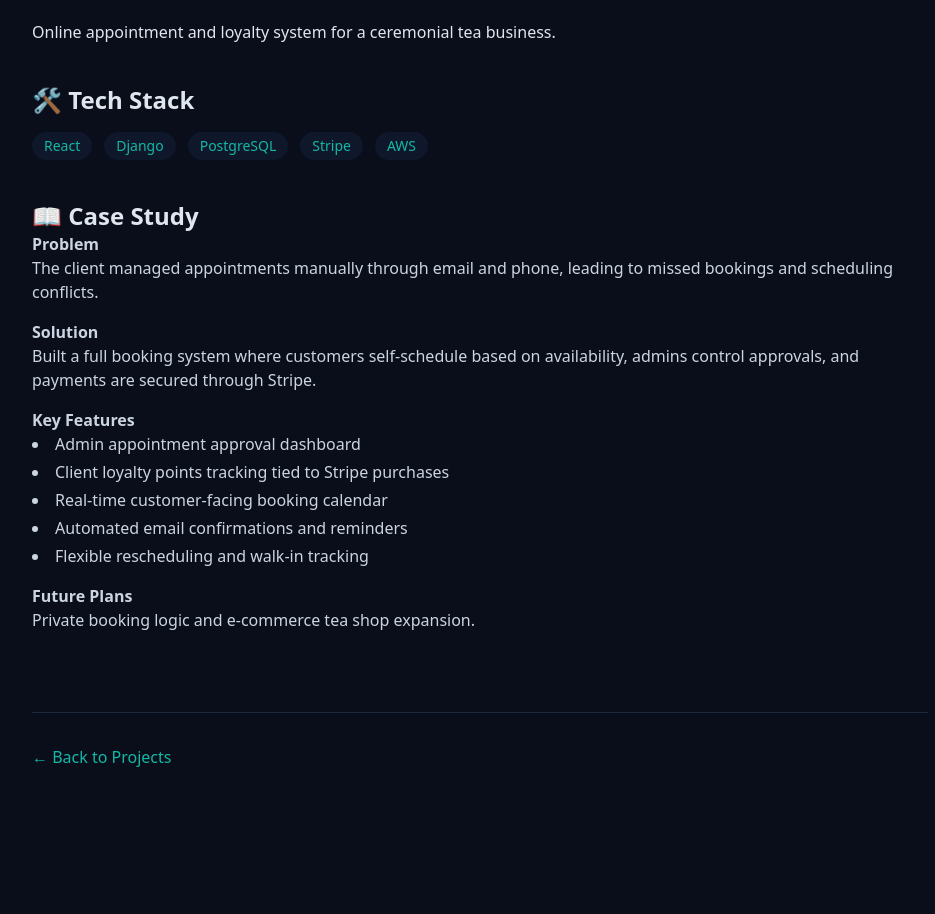
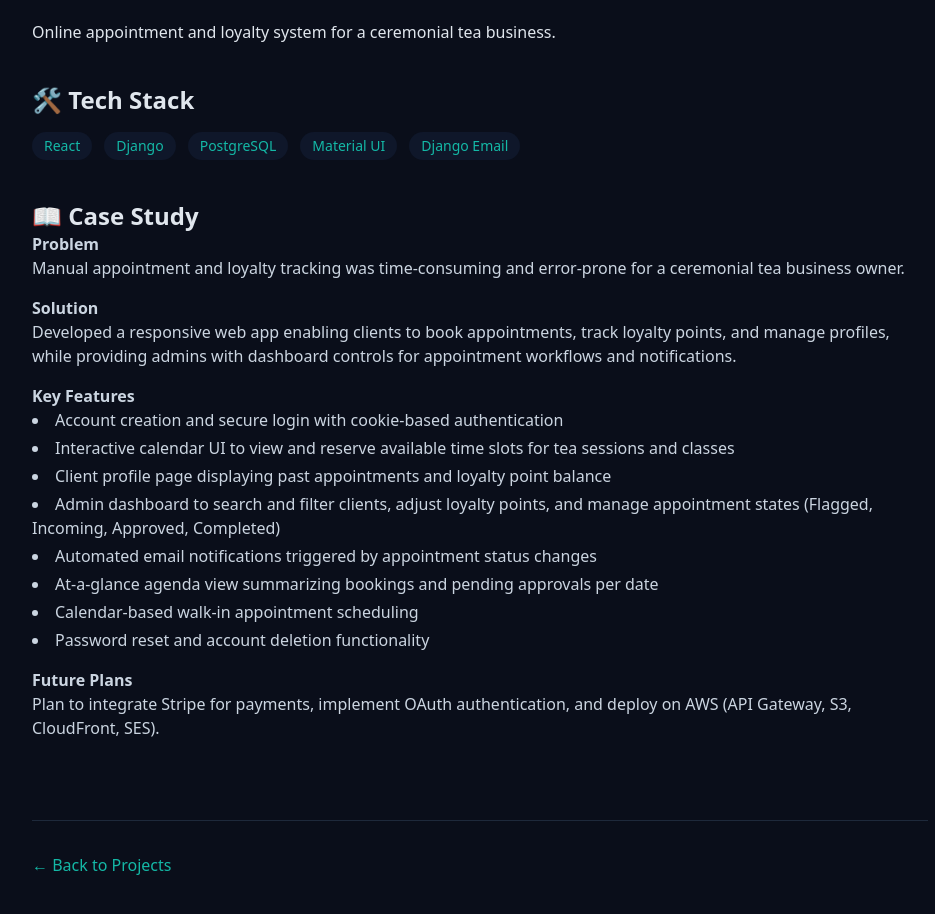
Before and after one commit to Cameron8325/port2, a React (Vite) app: page /work/artifex-scheduler in a window 1280 px wide. Shown: the part 800-1714 px from the top of the page, without its empty margins (160-1095 px from the left). Before the commit the page ends 1673 px from the top, so only its background shows below. Built offline with nearby package versions, Linux system fonts and the light colour scheme.

Commit message:
Updated Projects
I wanted to rewrite the Projects to be more ATS friendly and accurate.

```diff
--- a/src/data/projects.js
+++ b/src/data/projects.js
@@ -1,89 +1,107 @@
 import artifex1 from "../assets/artifex1.jpg";
 import imagine1 from "../assets/imagine1.jpg";
-import nelson from "../assets/nelson.png"
+import nelson from "../assets/nelson.png";
+// import ctaImage from "../assets/cta.png"; // TODO: replace with actual CTA graphic
 
 const projects = [
   {
     title: "Ceremonial Artifex Scheduler",
     slug: "artifex-scheduler",
-        type: "Client-Facing Application", // NEW
+    type: "Client-Facing Application",
     image: artifex1,
     description: "Online appointment and loyalty system for a ceremonial tea business.",
-        stack: ["React", "Django", "PostgreSQL", "Stripe", "AWS"],
-        link: "#", // TODO: replace when live
+    stack: ["React", "Django", "PostgreSQL", "Material UI", "Django Email"],
+    link: "#",
     code: "#",
-        status: "Live production app",
+    status: "In Development (Jun 2024 – Present)",
     details: {
-            problem: "The client managed appointments manually through email and phone, leading to missed bookings and scheduling conflicts.",
-            solution: "Built a full booking system where customers self-schedule based on availability, admins control approvals, and payments are secured through Stripe.",
+      problem: "Manual appointment and loyalty tracking was time-consuming and error-prone for a ceremonial tea business owner.",
+      solution: "Developed a responsive web app enabling clients to book appointments, track loyalty points, and manage profiles, while providing admins with dashboard controls for appointment workflows and notifications.",
       features: [
-                "Admin appointment approval dashboard",
-                "Client loyalty points tracking tied to Stripe purchases",
-                "Real-time customer-facing booking calendar",
-                "Automated email confirmations and reminders",
-                "Flexible rescheduling and walk-in tracking"
+        "Account creation and secure login with cookie-based authentication",
+        "Interactive calendar UI to view and reserve available time slots for tea sessions and classes",
+        "Client profile page displaying past appointments and loyalty point balance",
+        "Admin dashboard to search and filter clients, adjust loyalty points, and manage appointment states (Flagged, Incoming, Approved, Completed)",
+        "Automated email notifications triggered by appointment status changes",
+        "At-a-glance agenda view summarizing bookings and pending approvals per date",
+        "Calendar-based walk-in appointment scheduling",
+        "Password reset and account deletion functionality"
       ],
-            future: "Private booking logic and e-commerce tea shop expansion."
+      future: "Plan to integrate Stripe for payments, implement OAuth authentication, and deploy on AWS (API Gateway, S3, CloudFront, SES)."
     }
   },
   {
-        title: "The Imaginarium Internal Scheduler",
-        slug: "imaginarium-scheduler",
-        type: "Employee-Facing Internal Tool", // NEW
+    title: "Imaginarium Internal App Scheduler",
+    slug: "internal-app-scheduler",
+    type: "Employee-Facing Application",
     image: imagine1,
-        description: "Internal employee management and scheduling tool for a tattoo studio.",
-        stack: ["React", "Django", "PostgreSQL"],
+    description: "Centralized scheduling and billing system for a tattoo shop in Capon Bridge, WV.",
+    stack: ["React", "Django", "PostgreSQL", "Material UI"],
     link: "#",
     code: "#",
-        status: "Private business tool",
+    status: "In Development (Feb 2025 – Present)",
     details: {
-            problem: "Appointment scheduling was done via a single physical master sheet, creating risks of conflicts, loss, and operational slowdowns.",
-            solution: "Built a centralized digital scheduler where managers could assign clients, approve edits, and review employee-submitted notes.",
+      problem: "Appointment management via Facebook messages and handwritten notes led to lost bookings and inefficient reporting.",
+      solution: "Built a web application allowing admins and artists to create, edit, and approve appointments, with real-time notifications and auto-generated financial reports.",
       features: [
-                "Multi-employee client scheduling and history tracking",
-                "Employee appointment edit request system",
-                "Admin approval workflow for edits",
-                "Archiving of completed appointments for auditability",
-                "Planned revenue analytics and reporting dashboards"
+        "Admin and employee account management with role-based access",
+        "Appointment CRUD interface with employee assignment, price quotes, and notes",
+        "Employee-driven appointment requests routed to manager notifications for approval",
+        "Side-by-side comparison view highlighting field-level edits for appointment change requests",
+        "At-a-glance list and filter view of upcoming appointments by employee",
+        "Billing and Reports module to generate revenue summaries by employee or time range",
+        "CSV and PDF export options for financial reports (planned)",
+        "Email notifications for appointment confirmations and change approvals"
       ],
-            future: "Revenue reporting by employee and service type; email alerts for edits."
+      future: "Add image attachment feature for inspiration photos, client history viewing, and implement report download functionality."
     }
   },
   {
     title: "Brett Nelson Portfolio",
-        slug: "nelson-port",
+    slug: "brett-nelson-portfolio",
+    type: "Portfolio Website",
     image: nelson,
-        description:
-            "Freelance portfolio site for an insurance broker. Responsive layout, brand-focused, and conversion-ready.",
-        stack: ["React", "styled-components", "react-scroll"],
-        link: "https://platnelson.netlify.app/",
-        code: "https://github.com/Cameron8325/plat-nelson", // replace if public
-        status: "Freelance project (public)",
+    description: "Responsive portfolio site showcasing professional services for an insurance consultant.",
+    stack: ["React", "Styled-Components", "Parallax.js", "React Router"],
+    link: "#",
+    code: "#",
+    status: "Live (Nov 2024)",
+    details: {
+      problem: "Existing online presence lacked professional branding and interactive features.",
+      solution: "Designed and developed a single-page React application with styled components and parallax effects to highlight services and drive user engagement.",
+      features: [
+        "Custom parallax scrolling sections to enhance visual storytelling",
+        "Reusable styled-components for consistent theming and dark mode support",
+        "Call-to-action and contact form integration for lead generation",
+        "Responsive design optimized for desktop and mobile devices"
+      ],
+      future: "Replace placeholder CTAs with 'Your Project?' invitation to encourage new project inquiries."
+    }
   },
 {
-        title: "React Native ChatApp",
-        slug: "react-native-chatapp",
-        type: "Mobile Application", // NEW
-        image: "https://placehold.co/600x400?text=ChatApp",
-        description: "Mobile messaging app built with React Native, Expo, and Firebase backend services.",
-        stack: ["React Native", "Expo", "Firebase", "Gifted Chat"],
-        link: "#", // Could link to App Store/TestFlight later
-        code: "https://github.com/Cameron8325/ChatApp",
-        status: "Mobile project (demo available)",
+  title: "Your Project?",
+  slug: "your-project",
+  type: "Let’s Collaborate",
+  image: "https://placehold.co/600x400?text=Your+Project",
+  description: "Whether you’re starting from scratch or need help untangling a tricky problem, I help turn ideas into intuitive, scalable web applications — no jargon, just solutions.",
+  stack: ["JavaScript", "React", "Django", "Python", "Material UI", "AWS (Core Services)"],
+  link: "mailto:youremail@example.com", // Update this later
+  code: "#", // Can leave as-is or hide this field if not needed
+  status: "Open to Freelance, Collaboration, or Full-Time",
   details: {
-            problem: "Build a real-time mobile messaging app capable of offline support, media sharing, and cross-device compatibility, using modern mobile frameworks and serverless backend architecture.",
-            solution: "Developed a React Native chat app using Firebase Authentication for user login, Firestore for message storage, and Firebase Storage for image uploads. Integrated Gifted Chat for rich messaging UIs and native device support like photo gallery access and GPS location sharing.",
+    problem: "Need a clear plan and a technical partner to bring your vision to life? Feeling stuck on implementation or unsure where to start?",
+    solution: "I design software around people — not just code. Whether it's scheduling, automation, dashboards, or backend workflows, I specialize in building tools that simplify complexity and work reliably in the real world.",
     features: [
-                "Real-time message synchronization across devices",
-                "Offline access and message queuing until reconnected",
-                "Image upload support from device library",
-                "Location sharing through Google Maps view in chat",
-                "Firebase Authentication for user sessions",
-                "Secure Firestore database usage"
+      "Modern, maintainable full-stack architecture",
+      "Clear and collaborative planning from start to finish",
+      "Responsive and accessible UIs using Material UI",
+      "Backend automation and RESTful API design",
+      "Flexible deployment options (AWS, Netlify, Heroku) with GitHub version control and CI/CD practices"
     ],
-            future: "Deployment to TestFlight or Google Play Store, optional profile customization features, and push notification integration."
+    future: "Let’s talk about your project — no pressure, no hard pitch. If you have an idea or a challenge, I’d love to hear it and see how I can help."
   }
-    },
+}
+
 ];
 
 export default projects;
--- a/src/pages/About.jsx
+++ b/src/pages/About.jsx
@@ -35,7 +35,7 @@ export default function About() {
     "PostgreSQL",
     "REST APIs",
     "Stripe",
-    "AWS (S3, EC2)",
+    "AWS (Core Services)",
     "Git & GitHub",
   ];
 
```
Lines whose indentation alone changed are shown as unchanged.
